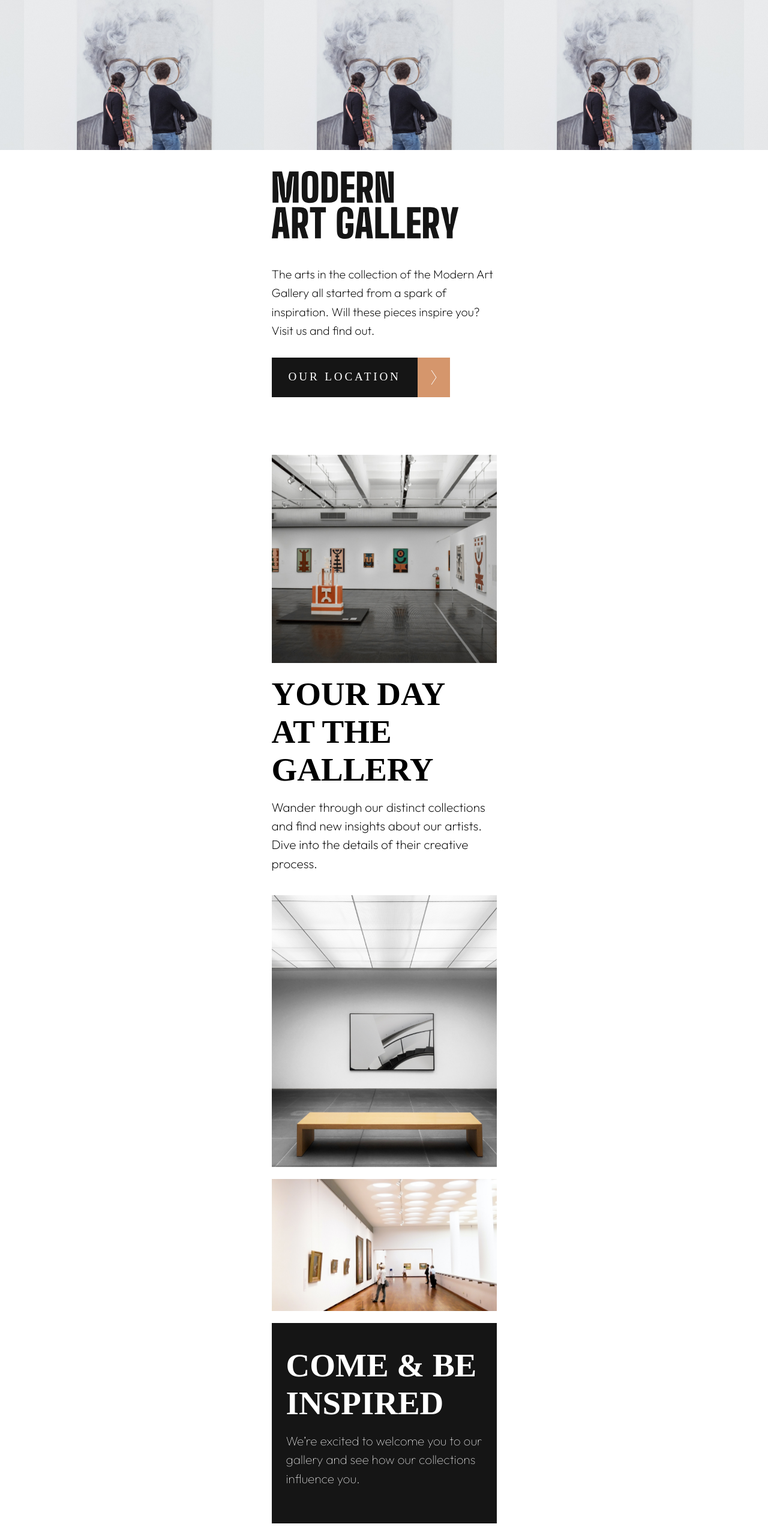
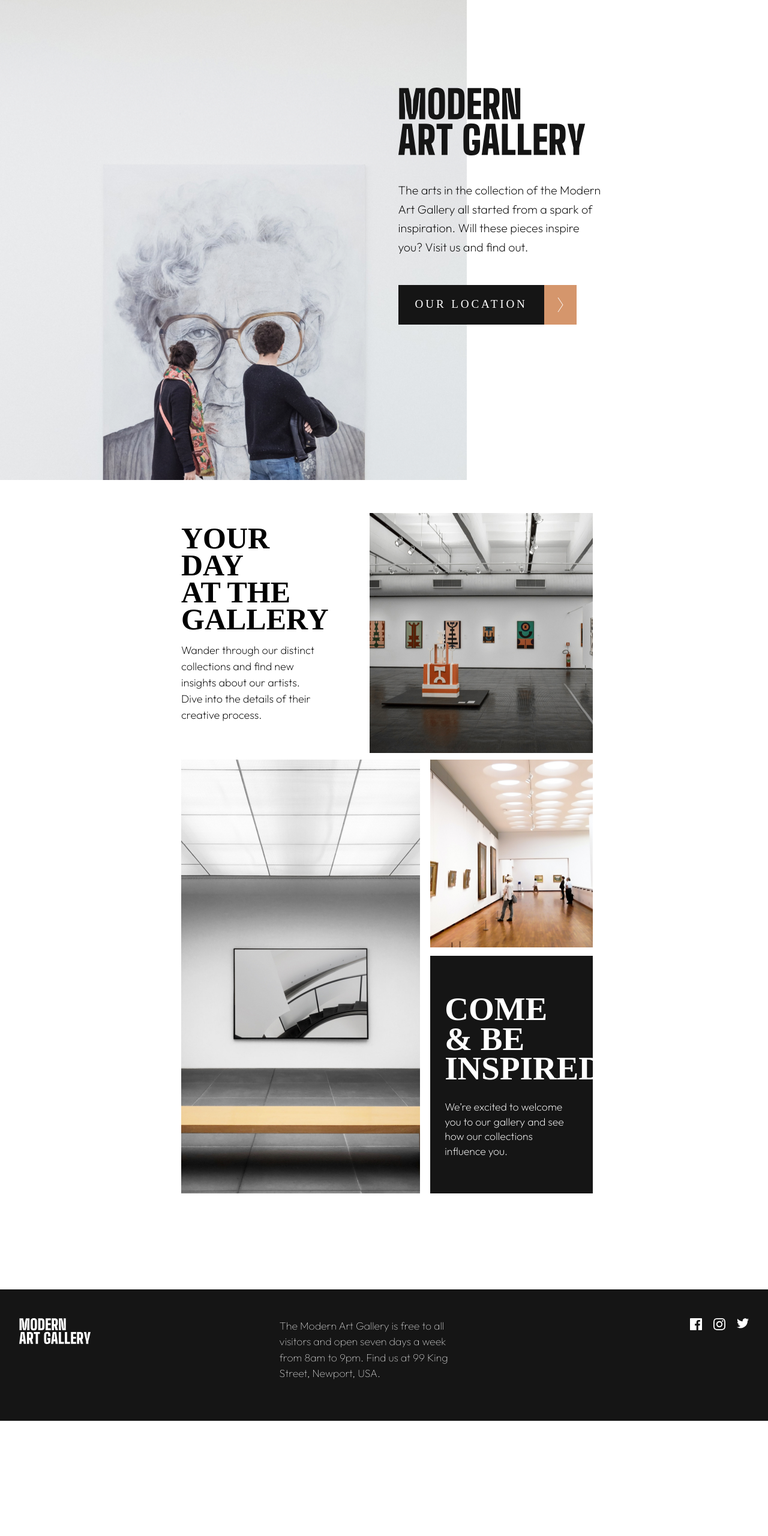
Before and after one commit to dimeruben444/project_3-art-gallery_code, a website built with Vite: page index.html in a window 1280 px wide. Shown: the top 2560 px of the page at 60% size. After the commit the page ends 2368 px from the top, so only its background shows below. Built offline with nearby package versions, Linux system fonts and the light colour scheme; a web font is replaced by a local one.

Commit message:
commit desde windows

```diff
--- a/index.html
+++ b/index.html
@@ -13,31 +13,38 @@
 
       <header>
         <div class="decorative"></div>
-        <div class="container">
+        <div class="container1">
           <img class="logo" src="img/art-gallery-logo-b.svg" alt="">
           <article>
             <p>
               The arts in the collection of the Modern Art Gallery all started from a spark of inspiration. Will these pieces inspire you? Visit us and find out.
             </p>
-            <div class="btn_group" ><a class="btn" href="location.html">OUR LOCATION</a><img class="btn__i" src="img/flecha.svg" alt=""></div>
+            <div class="btn_group" >
+              <a class="btn" href="location.html">OUR LOCATION</a>
+              <a href="location.html"><img class="btn__i" src="img/flecha.svg" alt=""></a>
+            </div>
           </article>
         </div>
       </header>
 
 
-    <div class="container">
+    <div class="container2">
       <section class="hero">
+        <div class="grid-row1">
           <article class="hero__item2">
             <h2>YOUR DAY <br> AT THE GALLERY</h2>
             <p>Wander through our distinct collections and find new insights about our artists. Dive into the details of their creative process.</p>
           </article>
           <article class="hero__item1"><img width="400" src="img/hero-img1.jpg" alt=""></article>
+        </div>
+        <div class="grid-row2">
           <article class="hero__item3"><img width="400" src="img/hero-img2.jpg" alt=""></article>
           <article class="hero__item4"><img width="400" src="img/hero-img3.jpg" alt=""></article>
           <article class="hero__item5">
             <h2>COME & BE INSPIRED</h2>
-          <p>We’re excited to welcome you to our gallery and see how our collections influence you.</p>
+            <p>We’re excited to welcome you to our gallery and see how our collections<br> influence you.</p>
           </article>
+        </div>
       </section>
     </div>
 
--- a/src/sass/base/_body.scss
+++ b/src/sass/base/_body.scss
@@ -1,19 +1,37 @@
 @use "../abstracts/index" as *;
 
-html, body {
+html,
+body {
   overflow-x: hidden;
 }
 
-body{
-    margin: 0;
-    width: 100%;
-
-
+body {
+  margin: 0;
+  width: 100%;
+  font-family: $sbtittle;
 }
 
-.container{
-    width: 375px;
+.container1 {
+  width: 375px;
+  margin-left: auto;
+  margin-right: auto;
+  overflow: hidden;
+  @include breakpoint(tablet) {
+    padding: 1em;
+  }
+}
+
+.container2 {
+  width: 375px;
+  margin-left: auto;
+  margin-right: auto;
+  overflow: hidden;
+  @include breakpoint(tablet) {
+    margin-top: 300px;
+    width: 740px;
+    padding: 2em;
+    overflow: hidden;
     margin-left: auto;
     margin-right: auto;
-    overflow: hidden;
+  }
 }
--- a/src/sass/layout/_footer.scss
+++ b/src/sass/layout/_footer.scss
@@ -3,6 +3,11 @@
 footer {
   padding: 3em 2em;
   background-color: $black;
+
+  @include breakpoint(tablet){
+    display: flex;
+    justify-content: space-between;
+  }
   a.logo img{
     width: 120px;
     margin-bottom: 2.2em;
@@ -14,11 +19,48 @@ footer {
     font-weight: 100;
     font-size: 1.1em;
     line-height: 1.5em;
+    @include breakpoint(tablet){
+      width: 300px;
+      margin-right: 4em
+    }
+  }
+
+  nav ul{
+    @include reset-list();
+    gap: 1.2em;
+    @include breakpoint(tablet){
+      align-items: start;
+    }
+  }
+}
+
+footer.orange {
+  padding: 3em 2em;
+  background-color: $orange;
+  a.logo img{
+    width: 120px;
+    margin-bottom: 2.2em;
+
+  }
+  p{
+    color: $black;
+    font-family: $sbtittle;
+    font-weight: 300;
+    font-size: 1em;
+    line-height: 1.5em;
+    margin-bottom: 1.8em;
   }
 
   nav ul{
     @include reset-list();
     gap: 1.2em;
 
+    @include breakpoint (tablet){
+      align-items: start;
+    }
+    li img{
+      width: 25px;
+    }
+
   }
 }
--- a/src/sass/layout/_header.scss
+++ b/src/sass/layout/_header.scss
@@ -9,10 +9,33 @@ header {
     height: 250px;
     background-position: center 50%;
     margin-bottom: 2.2em;
+    background-repeat: no-repeat;
+
+    @include breakpoint(tablet){
+      position: absolute;
+     background-size: 76%;
+     background-position: left 0%;
+     height: 100%;
+     width: 80%;
+     z-index: -1;
+    }
+
+
+  }
+
+  .container1{
+    @include breakpoint(tablet){
+      position: relative;
+      top: 130px;
+      left: 195px;
+    }
   }
   .logo{
     width: 312px;
     margin-bottom: 2.4em;
+    @include breakpoint(tablet){
+      margin-bottom: 2.4em;
+    }
   }
   p{
     font-family: $sbtittle;
@@ -20,15 +43,54 @@ header {
     font-weight: 200 ;
     line-height: 1.6em;
     margin-bottom: 1.5em;
+    @include breakpoint(tablet){
+      margin-bottom: 2.4em;
+    }
+
 
   }
 
   .btn_group{
 
     display: flex;
-    align-items: center;
     align-items: stretch;
     margin-bottom: 6em;
+
+    a{
+      display: flex;
+    }
+    .btn{
+      @include btn()
+    }
+
+    .btn__i{
+      @include btn__i()
+    }
+  }
+}
+
+// location.html
+
+
+.map{
+  background-image: url(/img/map.png);
+  height: 550px;
+  background-position: center 50%;
+  position: relative;
+
+  div{
+    display: flex;
+    align-items: stretch;
+     @include breakpoint(tablet){
+            margin-left: 3em;
+
+
+
+        }
+
+    a{
+      display: flex;
+    }
 
     .btn{
       @include btn()
@@ -38,4 +100,18 @@ header {
       @include btn__i()
     }
   }
+
+  .map__point{
+    position: absolute;
+    top: 235px;
+    right: 180px;
+    @include breakpoint(tablet){
+      top: 235px;
+      right: 350px;
+
+
+
+    }
+
+  }
 }
--- a/src/sass/layout/_hero.scss
+++ b/src/sass/layout/_hero.scss
@@ -6,56 +6,200 @@
     gap: 1em;
     margin-bottom: 8em;
 
+    .grid-row1{
+        display: flex;
+        flex-direction: column;
+        gap: 1em;
+
+        @include breakpoint(tablet){
+            display: grid;
+            grid-template-columns: 45% 55%;
+            gap: 0.6em;
+            margin-bottom: -5px;
+        }
+    }
+
+    .grid-row2{
+        display: flex;
+        flex-direction: column;
+        gap: 1em;
+        @include breakpoint(tablet){
+            display: grid;
+            grid-template-columns: 60% 40%;
+            gap: 0.6em;
+
+        }
+    }
+
+
     .hero__item1{
         order: -1;
+        @include breakpoint(tablet){
+            overflow: hidden;
+
+        }
         img{
             width: 550px;
             object-position: -75px;
+            @include breakpoint(tablet){
+               object-fit: cover;
+               height: 100%;
+
+            }
         }
     }
 
+
     .hero__item2{
+        padding-top: 1.3em;
+        padding-right: 4.5em;
+        padding-bottom: 2em ;
+
+        @include breakpoint(tablet){
+            order: -1;
+        }
+        h2{
+           font-family: $tittle;
+           font-size: 50px;
+           font-weight:800 ;
+           margin-bottom: 0.3em;
+           line-height:45px;
+        }
+        p{
+            font-family: $sbtittle;
+            font-size: 18px;
+            font-weight:200 ;
+            line-height: 1.5em;
+        }
+    }
+
+    .hero__item3{
+
+        @include breakpoint(tablet){
+
+            grid-row: span 2;
+
+        }
+        img{
+            @include breakpoint(tablet){
+               object-fit: cover;
+               height: 100%;
+               width: 398px;
+            }
+
+        }
+    }
+
+    .hero__item4{
+
+
+
+        img{
+            height: 220px;
+            width: 100%;
+            object-fit: cover;
+            @include breakpoint(tablet){
+               object-fit: cover;
+               height: 313px;
+               width: 100%;
+            }
+        }
+    }
+
+    .hero__item5{
+        background-color: $black;
+        padding: 2.4em 1.5em;
+        padding-top:3em;
+        @include breakpoint(tablet){
+            height: 396px;
+            padding-top:4em;
+            padding-right: 2em;
+
+        }
+
+
+
         h2{
            font-family: $tittle;
            font-size: 55px;
            font-weight:800 ;
-           margin-bottom: 0.3em;
+           margin-bottom: 0.5em;
+           color: $white;
+           line-height: 0.9em;
         }
         p{
             font-family: $sbtittle;
-            font-size: 1.3em;
+            font-size: 1.1em;
             font-weight:200 ;
-            line-height: 1.5em;
+            line-height: 1.4em;
+            color: $white;
+
+        }
+    }
+}
+
+// location descript
+
+.descript{
+    background-color: $black;
+    padding: 2em 1.2em;
+
+    @include breakpoint(tablet){
+        display: flex;
+        padding: 3em;
+        padding-top: 4em;
+
+    }
+    h1{
+        color: $white;
+        font-family: $tittle;
+        font-size: 3em;
+        font-weight: 800;
+        margin-bottom: 0.8em;
+         @include breakpoint(tablet){
+            margin-right: 2.4em;
+
+
+
+        }
+    }
+
+    address{
+        color: $white;
+        font-style: normal;
+        margin-bottom: 2em;
+        h3{
+            color: $orange;
+            font-size: 2em;
+            font-weight: 800;
+            text-transform: uppercase;
+            margin-bottom: 0.4em;
+            font-family: $tittle;
+
+        }
+        p{
+            font-size: 1em;
+            font-weight:200 ;
+            margin-bottom: 0.2em;
+
         }
 
 
+
     }
+    p{
+        color: $white;
+        font-size: 1em;
+        font-weight:200 ;
+        margin-bottom: 0.2em;
+        line-height: 1.5em;
+         @include breakpoint(tablet){
+            margin-bottom: 3em;
+            margin-right: 3em;
 
-    .hero__item4{
-        img{
-            height: 220px;
-            width: 100%;
-            object-fit: cover;
+
+
         }
 
-
-    }
-    .hero__item5{
-        background-color: $black;
-        padding: 2.4em 1.5em;
-        h2{
-           font-family: $tittle;
-           font-size: 55px;
-           font-weight:800 ;
-           margin-bottom: 0.3em;
-           color: $white;
-        }
-        p{
-            font-family: $sbtittle;
-            font-size: 1.3em;
-            font-weight:100 ;
-            line-height: 1.5em;
-            color: $white;
-        }
     }
 }
```
Also changed, not shown: location.html (+8 -6 lines), img/flecha-l.svg (added). Lines whose indentation alone changed are shown as unchanged.
